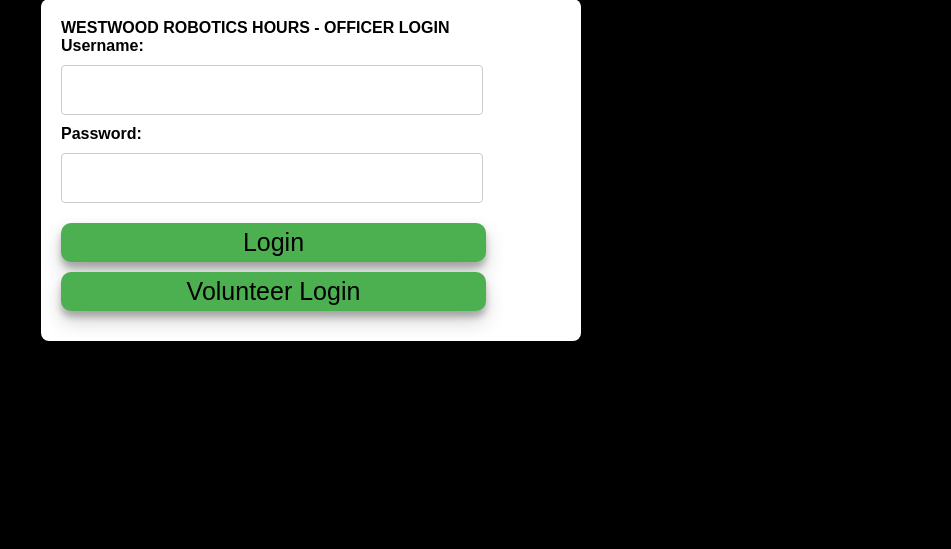
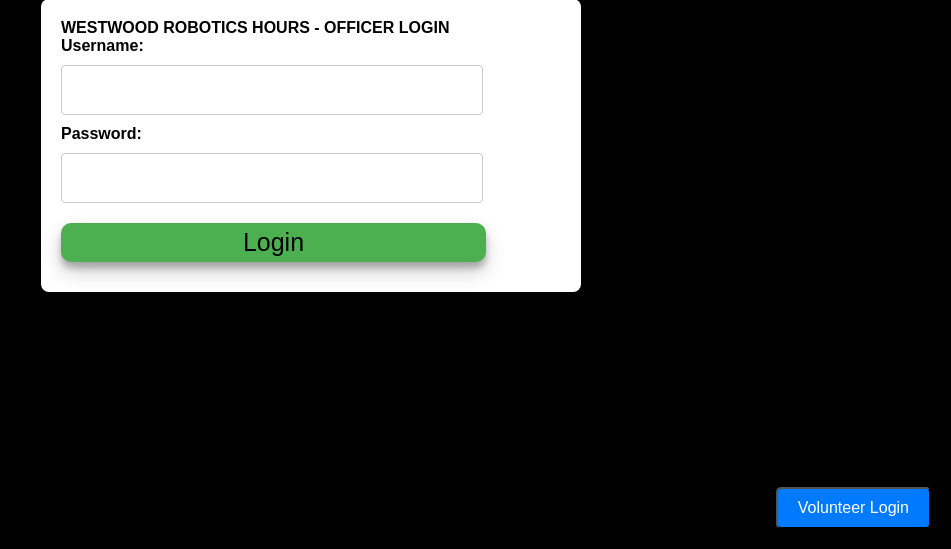
Before and after one commit to SkywardSyntax/HourLogger, a Flask app: page / in a window 1280 px wide. Shown: the part 251-800 px from the top of the page, without its empty margins (329-1280 px from the left). Run offline with Flask 3, Linux system fonts and the light colour scheme.

Commit message:
Enhance UI for check-in functionality and volunteer login
Implements UI enhancements for volunteer check-in functionality and relocates the volunteer login button.

- **UI Enhancements:**
  - Adds a styled message box in `templates/home.html` and `templates/volunteer_login.html` to display 'checked in', 'checked out', and meeting time messages with a green border, padding, rounded corners, and a subtle shadow for better visibility and aesthetics.
  - Ensures the message box is displayed in a designated area within the form, improving the user experience by providing immediate feedback on check-in and check-out actions.

- **Volunteer Login Button:**
  - Moves the volunteer login button to the bottom right corner of the page in `templates/login.html` and `templates/volunteer.html`, enhancing the page layout and user navigation.
  - Changes the button color to blue with white text, differentiating it from other buttons and reducing its prominence on the page as requested.

These changes aim to improve the user interface by clearly displaying check-in and check-out messages and optimizing the placement and appearance of the volunteer login button.


---

For more details, open the [Copilot Workspace session](https://copilot-workspace.githubnext.com/SkywardSyntax/HourLogger?shareId=8f48ea17-4269-4102-87d3-fcc11aed67db).

```diff
--- a/templates/home.html
+++ b/templates/home.html
@@ -77,6 +77,10 @@
             font-size: 18px;
             color: rgb(53, 53, 53);
             font-weight: bold;
+            border: 2px solid #4CAF50; /* Add a green border */
+            padding: 10px; /* Add some padding */
+            border-radius: 5px; /* Round the corners */
+            box-shadow: 0 2px 5px rgba(0,0,0,0.2); /* Add a subtle shadow */
         }
     </style>
 </head>
--- a/templates/login.html
+++ b/templates/login.html
@@ -55,7 +55,7 @@
             width: 100%;
         }
 
-        input[type="submit"], input[type="button"] {
+        input[type="submit"] {
             width: 85%; /* Make the button full width */
             background-color: #4CAF50;
             color: black;
@@ -70,9 +70,27 @@
             box-shadow: 0 10px 20px rgba(0,0,0,0.19), 0 6px 6px rgba(0,0,0,0.23); /* Add shadow for 3D effect */
         }
 
-        input[type="submit"]:hover, input[type="button"]:hover {
+        input[type="submit"]:hover {
             background-color: #45a049; /* Change color on hover */
             box-shadow: 0 14px 28px rgba(0,0,0,0.25), 0 10px 10px rgba(0,0,0,0.22); /* Increase shadow on hover for more depth */
+        }
+
+        /* Move the volunteer login button to the bottom right corner and change its color */
+        input[type="button"] {
+            position: fixed; /* Make the button fixed at the bottom right corner */
+            bottom: 20px;
+            right: 20px;
+            width: auto; /* Adjust width automatically */
+            background-color: #007bff; /* Change the button color to blue */
+            color: white; /* Change text color to white */
+            padding: 10px 20px; /* Adjust padding */
+            font-size: 16px; /* Adjust font size */
+            border-radius: 5px; /* Round the corners */
+            box-shadow: 0 2px 5px rgba(0,0,0,0.2); /* Add a subtle shadow */
+        }
+
+        input[type="button"]:hover {
+            background-color: #0056b3; /* Darken the button color on hover */
         }
 
         #message {
```
Also changed, not shown: templates/volunteer.html (+20 -0 lines), templates/volunteer_login.html (+16 -0 lines).
